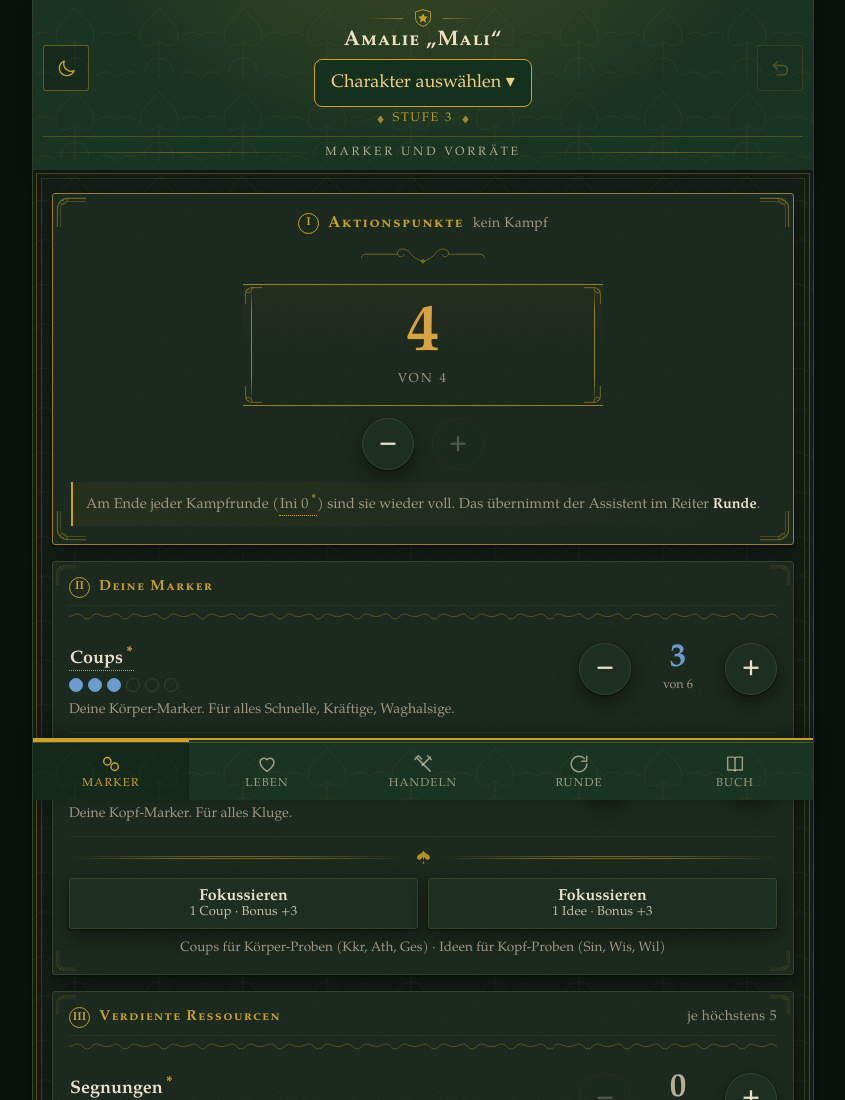
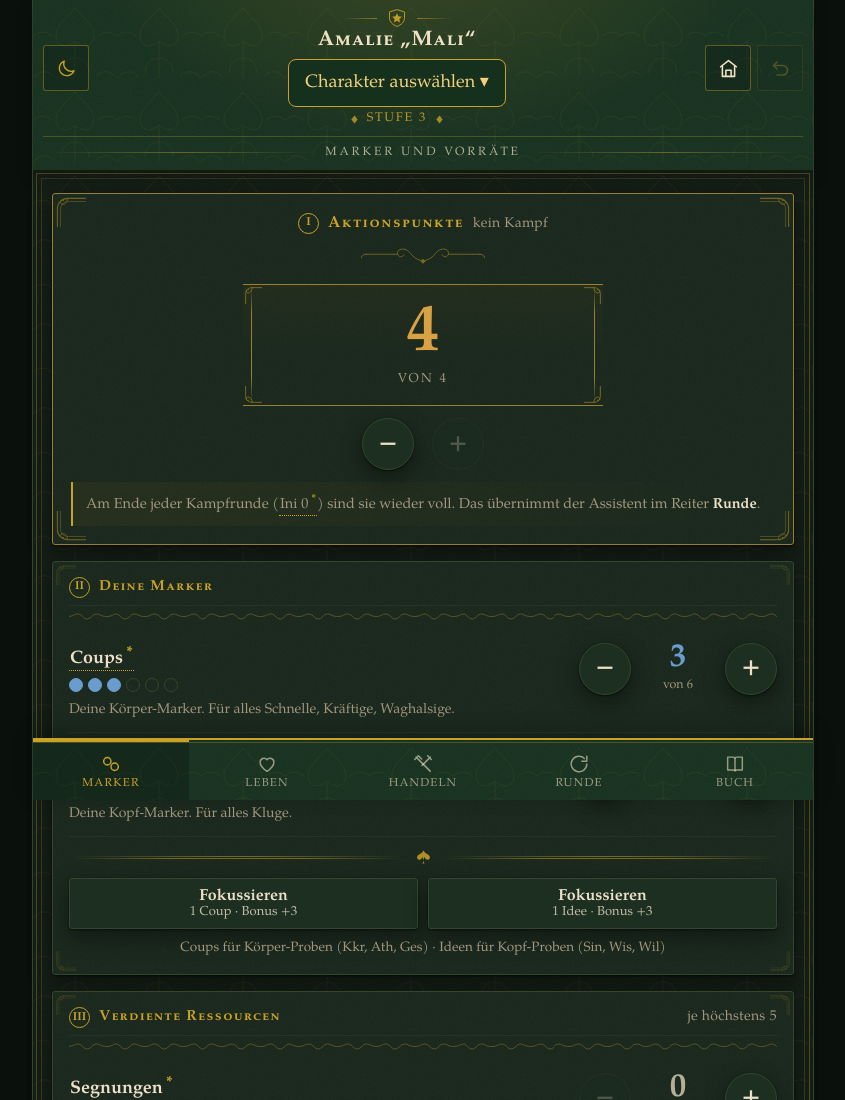
Before and after one commit to Christian-j-maass/jaegerbuch, a plain HTML site: page index.html in a window 1280 px wide. Shown: the top 1100 px of the page, without its empty margins (217-1062 px from the left). Drawn offline with Linux system fonts and the light colour scheme.

Commit message:
feat: add home navigation to Spieltisch-Werkzeuge while preserving undo

```diff
--- a/index.html
+++ b/index.html
@@ -1026,11 +1026,18 @@ html[data-drucken] #druckbogen { display: block; }
         <button id="kopfJaegerWahl" type="button" style="margin:8px auto 0;padding:10px 16px;min-height:44px;border:1px solid #c9a227;border-radius:8px;background:#16301e;color:#f2d17a;font:inherit;cursor:pointer">Charakter auswählen ▾</button>
         <div class="kopf-unter" id="kopfUnter">wird geladen</div>
       </div>
+      <div class="kopf-aktionen" style="display:flex;align-items:center;gap:6px;flex-shrink:0">
+        <a class="kopf-knopf" id="heimKnopf" href="https://spieltisch-werkzeuge.vercel.app" aria-label="Zur Werkzeugübersicht" title="Zur Werkzeugübersicht" style="display:flex;align-items:center;justify-content:center;min-width:44px;min-height:44px;text-decoration:none;color:inherit" onclick="try{speichern()}catch(e){}">
+          <svg viewBox="0 0 24 24" fill="none" stroke="currentColor" stroke-width="1.8" stroke-linecap="round" stroke-linejoin="round" aria-hidden="true">
+            <path d="m3 10 9-7 9 7"/><path d="M5 9v12h14V9"/><path d="M9 21v-7h6v7"/>
+          </svg>
+        </a>
       <button class="kopf-knopf" id="undoKnopf" aria-label="Rückgängig" title="Letzten Schritt zurücknehmen">
         <svg viewBox="0 0 24 24" fill="none" stroke="currentColor" stroke-width="1.8" stroke-linecap="round" stroke-linejoin="round">
           <path d="M4 8.5h10.5a5.5 5.5 0 0 1 0 11H8"/><path d="M8 4.5 4 8.5l4 4"/>
         </svg>
       </button>
+      </div>
     </div>
     <div class="kolumnentitel" id="kolumnentitel"></div>
   </header>
```
